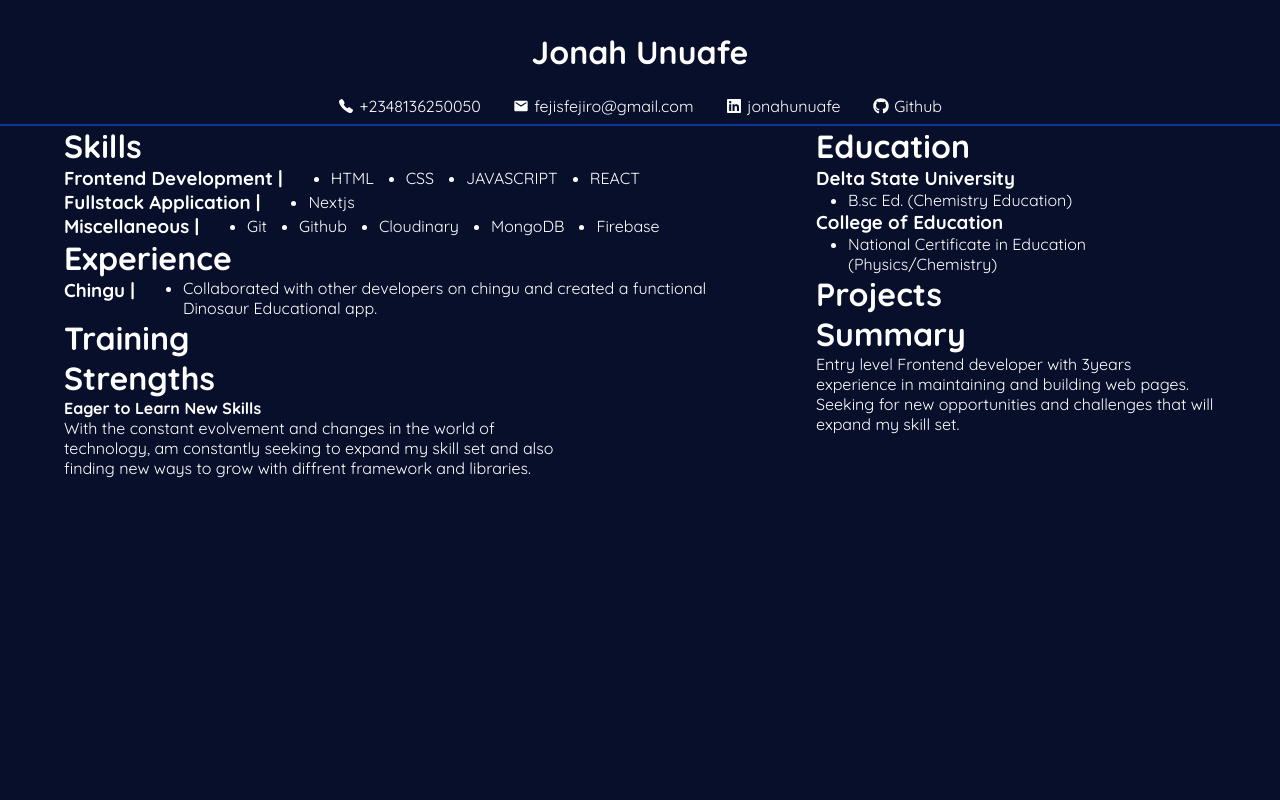
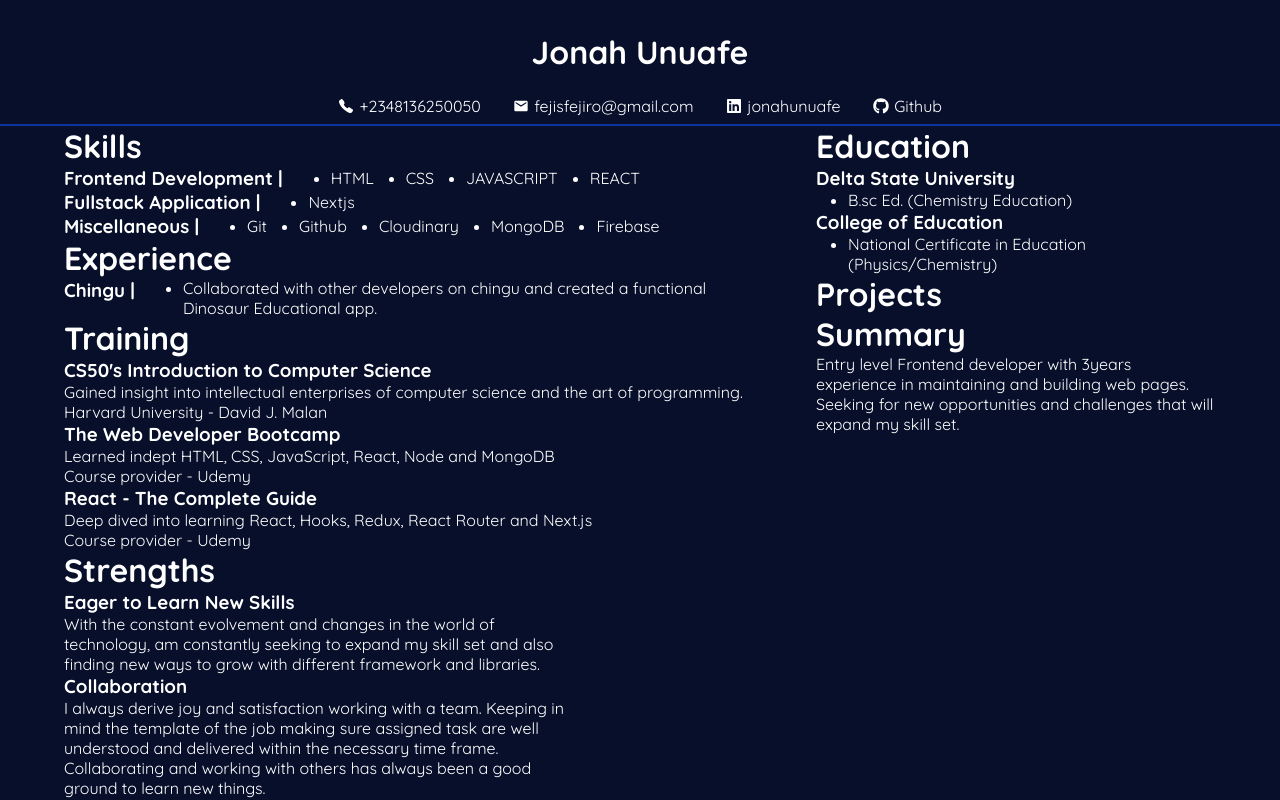
Before and after one commit to jonahunuafe/portfolio-react, a React (Vite) app: page /resume in a window 1280 px wide. Built offline with nearby package versions, Linux system fonts and the light colour scheme.

Commit message:
added training section

```diff
--- a/src/components/Resume/Resume.jsx
+++ b/src/components/Resume/Resume.jsx
@@ -70,14 +70,37 @@ function MyResume() {
                 </div>
                 <div>
                     <h1>Training</h1>
+                    <div>
+                        <h3>CS50's Introduction to Computer Science</h3>
+                        <p>
+                            Gained insight into intellectual enterprises of computer science and
+                            the art of programming.
+                        </p>
+                        <span>Harvard University - David J. Malan</span>
+                        <h3>The Web Developer Bootcamp</h3>
+                        <p>Learned indept HTML, CSS, JavaScript, React, Node and MongoDB</p>
+                        <span>Course provider - Udemy</span>
+                        <h3>React - The Complete Guide</h3>
+                        <p>
+                            Deep dived into learning React, Hooks, Redux, React Router and Next.js
+                        </p>
+                        <span>Course provider - Udemy</span>
+                    </div>
                 </div>
                 <div className={classes.strength}>
                     <h1>Strengths</h1>
-                    <h4>Eager to Learn New Skills</h4>
+                    <h3>Eager to Learn New Skills</h3>
                     <p>
                         With the constant evolvement and changes in the world of technology, am
                         constantly seeking to expand my skill set and also finding new ways
-                        to grow with diffrent framework and libraries.
+                        to grow with different framework and libraries.
+                    </p>
+                    <h3>Collaboration</h3>
+                    <p>
+                        I always derive joy and satisfaction working with a team. Keeping in mind
+                        the template of the job making sure assigned task are well understood and
+                        delivered within the necessary time frame. Collaborating and working with
+                        others has always been a good ground to learn new things.
                     </p>
                 </div>
 
```
